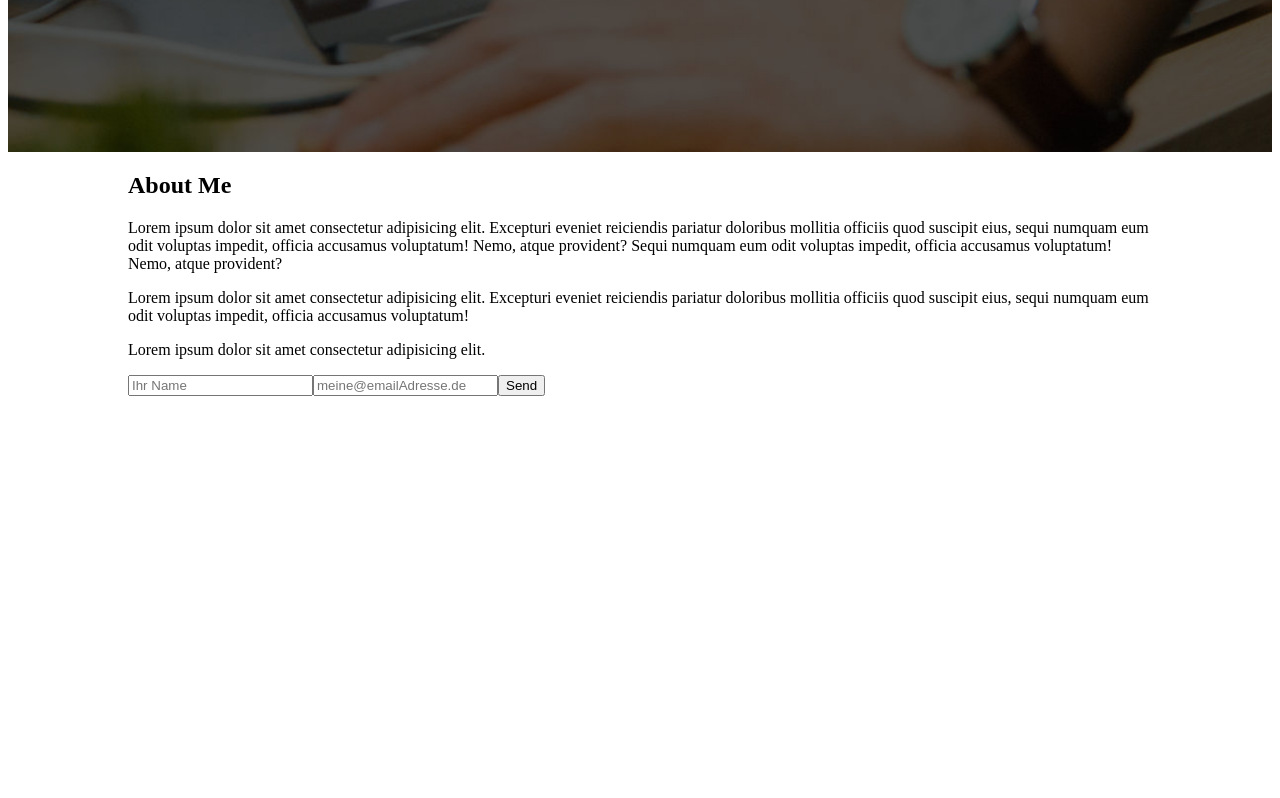
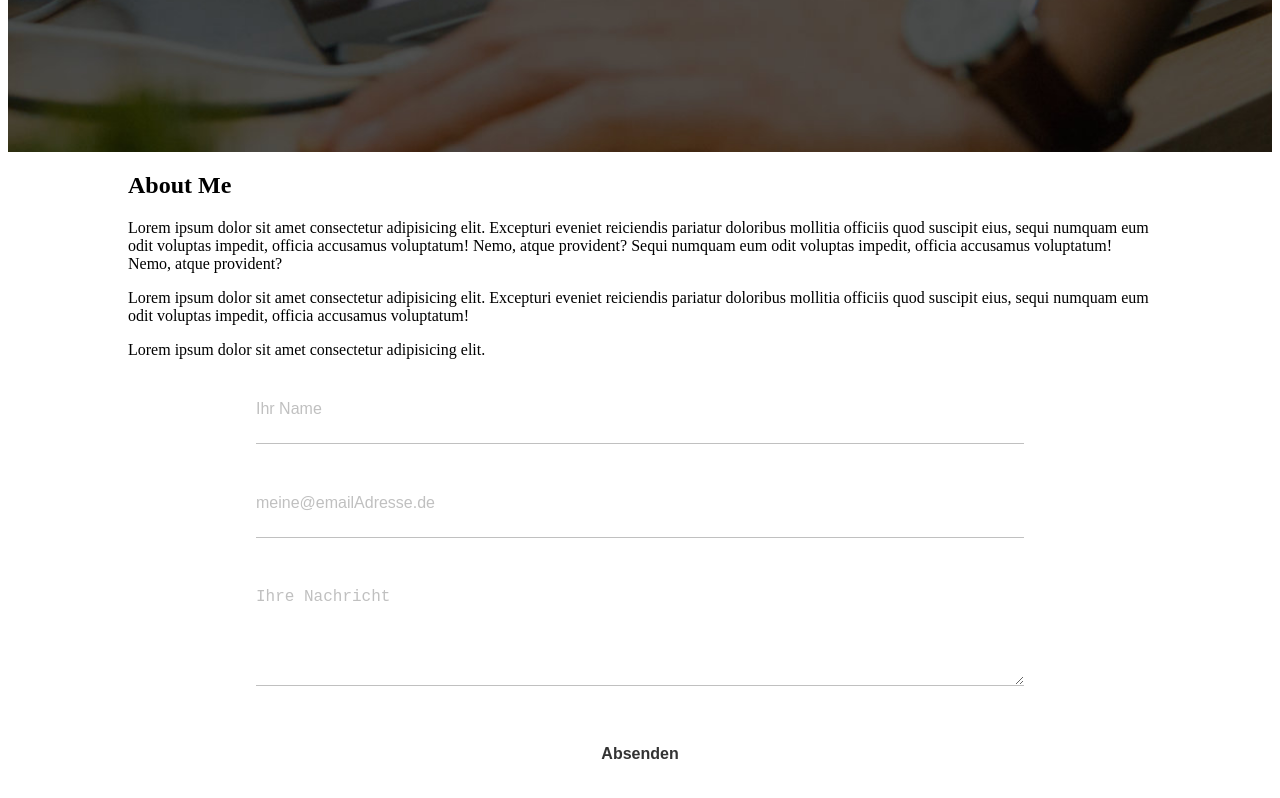
Before and after one commit to tarpier/ovedoll.de, a Gatsby site: page / in a window 1280 px wide. Shown: the part 656-1454 px from the top of the page. Before the commit the page ends 1060 px from the top, so only its background shows below. Built offline with nearby package versions, Linux system fonts and the light colour scheme; Gatsby itself is replaced by a stand-in of ours.

Commit message:
contactForm
fixes contactform

```diff
--- a/src/components/Button/index.js
+++ b/src/components/Button/index.js
@@ -2,16 +2,18 @@
 import React from 'react';
 import styled from 'styled-components';
 
+import { styles } from '../utils';
+
 const Link = styled.a`
   text-decoration: none;
-  color: white;
-  border: 3px solid #48e5c2;
-  padding: 1em;
+  color: ${styles.colors.white};
+  border: 3px solid ${styles.colors.primary};
+  padding: 1rem;
   border-radius: 36px;
 
   &:hover{
     color: #5E5E5E;
-    background-color #48e5c2;
+    background-color ${styles.colors.primary};
     -webkit-transition: background-color 350ms ease-in;
     -ms-transition: background-color 350ms ease-in;
     transition: background-color 350ms ease-in;
--- a/src/components/ContactForm/index.js
+++ b/src/components/ContactForm/index.js
@@ -1,18 +1,90 @@
+// @flow
 import React from 'react';
 import styled from 'styled-components';
 
+import { styles, breakpoints } from '../utils';
 import GridContainer from '../GridContainer';
+
+const Input = styled.input`
+  width: 100%;
+  padding: 25px 0;
+  margin-bottom: 25px;
+  background: transparent;
+  font-size: 1rem;
+  border: none;
+  color: ${styles.colors.fontColor};
+  border-bottom: 1px solid ${styles.colors.inactive};
+  transition: border-color 0.3s;
+
+  &::placeholder {
+    color: ${styles.colors.inactive};
+  }
+
+  &:focus {
+    border-bottom: 1px solid ${styles.colors.primary};
+    outline: none;
+  }
+`;
+
+const Textarea = styled.textarea`
+  resize: vertical;
+  overflow: auto;
+  width: 100%;
+  padding: 25px 0;
+  margin-bottom: 25px;
+  background: transparent;
+  font-size: 1rem;
+  border: none;
+  color: ${styles.colors.fontColor};
+  border-bottom: 1px solid ${styles.colors.inactive};
+  transition: border-color 0.3s;
+
+  &::placeholder {
+    color: ${styles.colors.inactive};
+  }
+
+  &:focus {
+    border-bottom: 1px solid ${styles.colors.primary};
+    outline: none;
+  }
+`;
+
+const Button = styled.input`
+  font-weight: 700;
+  background-color: transparent;
+  border: none;
+  color: ${styles.colors.fontColor};
+  font-size: 1rem;
+  display: block;
+  padding: 15px 25px;
+  margin: 15px auto;
+  transition: color 0.25s;
+
+  &:hover {
+    color: ${styles.colors.primary};
+  }
+`;
+
+const CenterContainer = styled.div`
+  width: 100%;
+
+  @media screen and (${breakpoints.medium}) {
+    width: 75%;
+    margin: 0 auto;
+  }
+`;
 
 const ContactForm = () => (
   <GridContainer>
-    <div>
+    <CenterContainer>
       <form name="contact" method="post" data-netlify="true" data-netlify-honeypot="bot-field">
-        <input type="text" name="name" placeholder="Ihr Name" />
-        <input type="text" name="email" placeholder="meine@emailAdresse.de" />
+        <Input type="text" name="name" placeholder="Ihr Name" />
+        <Input type="text" name="email" placeholder="meine@emailAdresse.de" />
+        <Textarea name="message" rows="4" type="plaintext" placeholder="Ihre Nachricht" />
 
-        <button>Send</button>
+        <Button type="submit" value="Absenden" />
       </form>
-    </div>
+    </CenterContainer>
   </GridContainer>
 );
 
--- a/src/components/GridContainer/index.js
+++ b/src/components/GridContainer/index.js
@@ -1,17 +1,18 @@
 import React from 'react';
 import styled from 'styled-components';
 import PropTypes from 'prop-types';
+import { breakpoints } from '../utils';
 
 const InnerContainer = styled.div`
   /* Small only */
-  @media screen and (max-width: 39.9375em) {
+  @media screen and (${breakpoints.small}) {
     width: 100%;
     padding: 0 10px;
     // background-color: red;
   }
 
   /* Medium and up */
-  @media screen and (min-width: 40em) {
+  @media screen and (${breakpoints.medium}) {
     width: 40em;
     padding: 0 10px;
     // background-color: blue;
@@ -22,7 +23,7 @@ const InnerContainer = styled.div`
   }
 
   /* Large and up */
-  @media screen and (min-width: 64em) {
+  @media screen and (${breakpoints.large}) {
     width: 64em;
     padding: 0 10px;
     // background-color: green;
@@ -34,7 +35,6 @@ const InnerContainer = styled.div`
 `;
 
 const OuterContainer = styled.div`
-  width: 100%;
   display: flex;
   flex-direction: column;
   align-items: center;
--- a/src/components/utils/index.js
+++ b/src/components/utils/index.js
@@ -1,4 +1,4 @@
-const styles = {
+export const styles = {
   colors: {
     primary: '#48e5c2',
     secondary: '#f3d3bd',
@@ -6,7 +6,13 @@ const styles = {
     backgroundLight: '#fcfaf9',
     backgroundDark: '#5e5e5e',
     fontColor: '#333333',
+    inactive: '#c0c0c0',
+    white: '#ffffff',
   },
 };
 
-export default styles;
+export const breakpoints = {
+  small: 'max-width: 39.9375em',
+  medium: 'min-width: 40em',
+  large: 'min-width: 64em',
+};
--- /dev/null
+++ b/src/content/contact.md
@@ -0,0 +1,5 @@
+---
+section: "contact"
+title: "Schreib mir"
+date: "2018-02-25"
+---
--- a/src/layouts/index.js
+++ b/src/layouts/index.js
@@ -3,7 +3,7 @@ import PropTypes from 'prop-types';
 import Helmet from 'react-helmet';
 import { injectGlobal } from 'styled-components';
 
-import styles from '../components/utils';
+import { styles } from '../components/utils';
 // import "./index.css";
 
 /* eslint-disable no-unused-expressions */
--- a/src/pages/index.js
+++ b/src/pages/index.js
@@ -6,7 +6,6 @@ import ContactForm from '../components/ContactForm';
 
 const IndexPage = ({ data }) => {
   const aboutContent = data.allMarkdownRemark.edges.filter(({ node }) => node.frontmatter.section === 'about');
-  const skills = data.allMarkdownRemark.edges.filter(({ node }) => node.frontmatter.section === 'skills');
 
   return (
     <div>
@@ -14,7 +13,6 @@ const IndexPage = ({ data }) => {
         // backgroundImage={data.headerImage}
         typeStrings={['Webseiten', 'Mobile Apps', 'Webapps', 'heißen Scheiß']}
       />
-
       <AboutMe data={aboutContent[0].node} />
       <ContactForm />
     </div>
```
Also changed, not shown: src/pages/page-2.js (deleted, +0 -12 lines), 1 other file.
